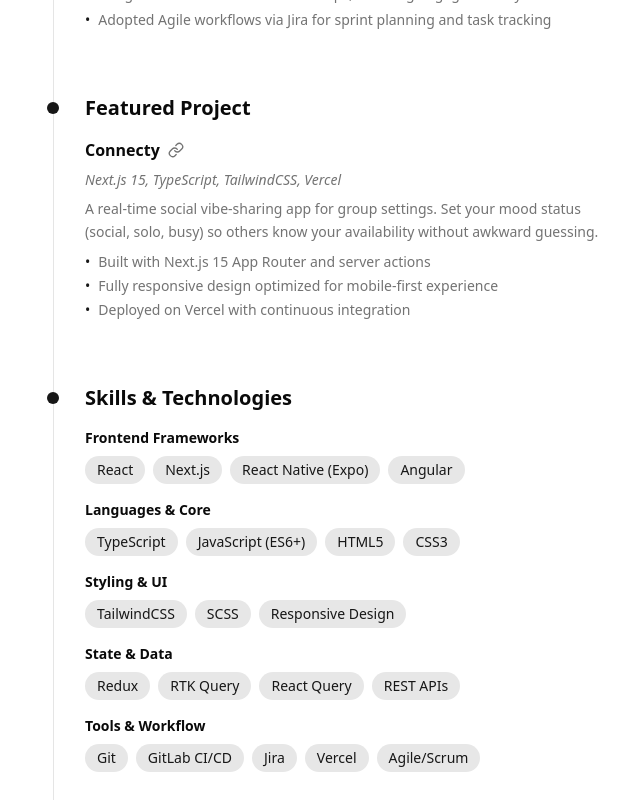
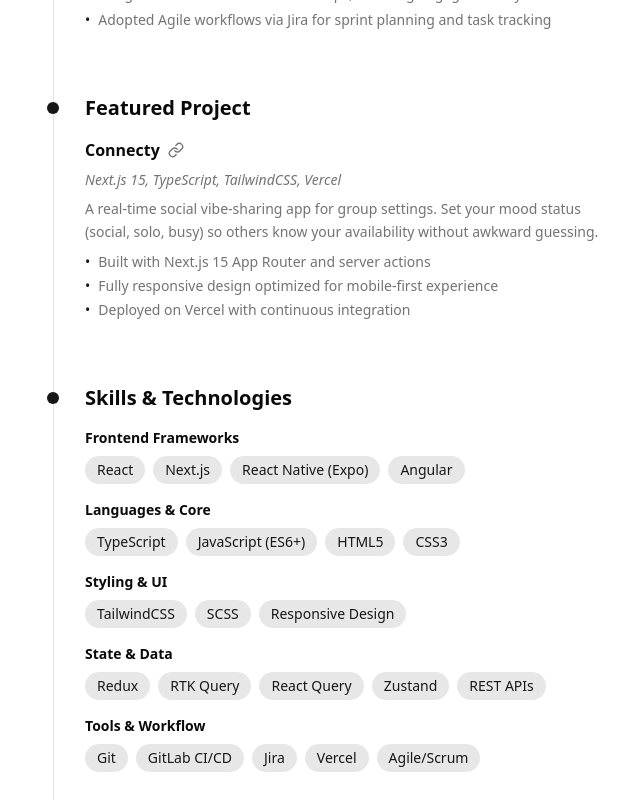
Before and after one commit to AmirAbaris/amir-abaris, a Next.js app: page / in a window 1280 px wide. Shown: the part 892-1692 px from the top of the page, without its empty margins (611-1251 px from the left). Built offline with nearby package versions, Linux system fonts and the light colour scheme.

Commit message:
feat: add Zustand to skills section for enhanced state management options

```diff
--- a/components/skills-section.tsx
+++ b/components/skills-section.tsx
@@ -41,7 +41,7 @@
     },
     {
       title: "State & Data",
-      skills: ["Redux", "RTK Query", "React Query", "REST APIs"],
+      skills: ["Redux", "RTK Query", "React Query", "Zustand", "REST APIs"],
     },
     {
       title: "Tools & Workflow",
```
